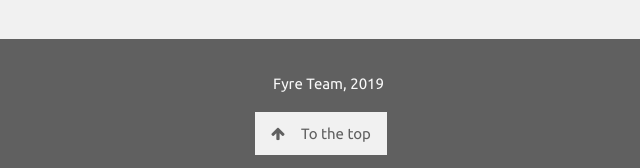
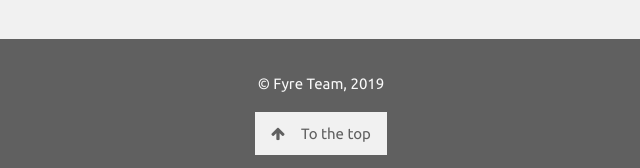
Before and after one commit to amyforks/redwood, a plain HTML site: page index.html in a window 1280 px wide. Shown: the part 1237-1405 px from the top of the page, 319-959 px from the left. Drawn offline with Linux system fonts and the light colour scheme.

Commit message:
Update index.html

```diff
--- a/index.html
+++ b/index.html
@@ -108,7 +108,7 @@
 
   <!-- Footer -->
   <footer class="w3-center w3-black w3-padding-16 w3-opacity">
-  <p class="w3-text-white"><i class="far fa-copyright"></i> Fyre Team, 2019</p>
+  <p class="w3-text-white">© Fyre Team, 2019</p>
   <a href="#home" class="w3-button w3-light-grey w3-padding-4"><i class="fa fa-arrow-up w3-margin-right"></i>To the top</a>
   </footer>
 
```
